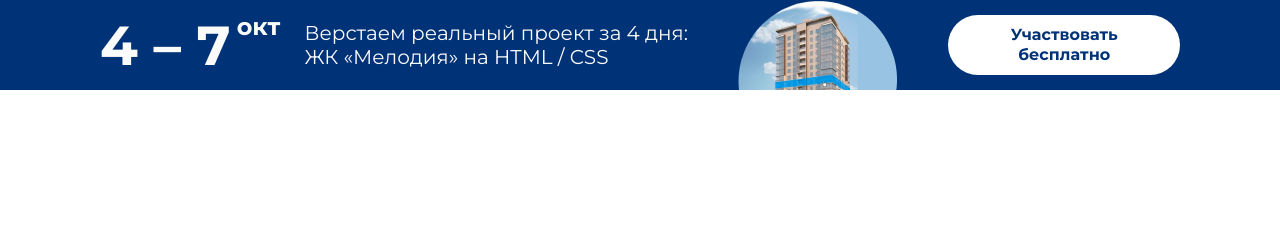
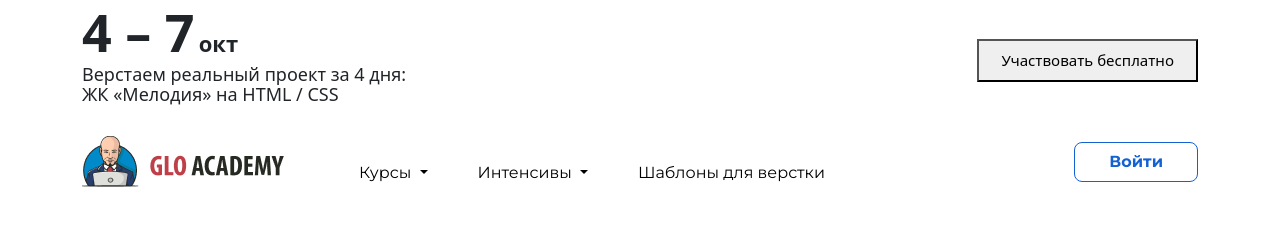
Before and after one commit to Vinare/glo-academy-website, a plain HTML site: page index.html in a window 1280 px wide. Drawn offline with nearby package versions, Linux system fonts and the light colour scheme.

Commit message:
scss styles bug

```diff
--- a/index.html
+++ b/index.html
@@ -15,21 +15,71 @@
   <script src="js/main.js" defer></script>
 </head>
 <body>
-<header class="header">
-    <div class="header__main-info">
-      <div class="header__date-group">
-        <strong class="header__date">4 – 7</strong>
-        <strong class="header__month">окт</strong>
+<div class="promo">
+  <div class="container d-flex justify-content-between align-items-center">
+    <div class="promo__main-info">
+    <div class="promo__date-group">
+      <strong class="promo__date">4 – 7</strong>
+      <strong class="promo__month">окт</strong>
+    </div>
+    <p class="promo__presentation">
+      Верстаем реальный проект за 4 дня: ЖК&nbsp;«Мелодия» на HTML&nbsp;/&nbsp;CSS
+    </p>
+  </div>
+  <button class="promo__button">Участвовать бесплатно</button>
+  </div>
+</div>
+<main>
+  <section class="hero">
+    <header class="header">
+      <div class="container">
+        <nav class="navbar navbar-expand-lg py-0">
+        <div class="container-fluid px-0">
+          <a href="#" class="logo__link">
+            <img src="img/glo-logo.png" alt="Logo: GloAcademy" class="logo__image">
+          </a>
+          <button class="navbar-toggler" type="button" data-bs-toggle="collapse" data-bs-target="#navbarNavDropdown" aria-controls="navbarNavDropdown" aria-expanded="false" aria-label="Toggle navigation">
+            <span class="navbar-toggler-icon"></span>
+          </button>
+          <div class="collapse navbar-collapse" id="navbarNavDropdown">
+            <ul class="navbar-nav">
+              <li class="nav-item dropdown">
+                <a class="nav-link dropdown-toggle" href="#" role="button" data-bs-toggle="dropdown" aria-expanded="false">
+                  Курсы
+                </a>
+                <ul class="dropdown-menu">
+                  <li><a class="dropdown-item" href="#">Курс по верстке</a></li>
+                  <li><a class="dropdown-item" href="#">Курс по JavaScript</a></li>
+                  <li><a class="dropdown-item" href="#">Курс по React</a></li>
+                </ul>
+              </li>
+              <li class="nav-item dropdown">
+                <a class="nav-link dropdown-toggle" href="#" role="button" data-bs-toggle="dropdown" aria-expanded="false">
+                  Интенсивы
+                </a>
+                <ul class="dropdown-menu">
+                  <li><a class="dropdown-item" href="#">Интенсив BMW</a></li>
+                  <li><a class="dropdown-item" href="#">Интенсив по React</a></li>
+                  <li><a class="dropdown-item" href="#">Интенсив по Vue</a></li>
+                </ul>
+              </li>
+              <li class="nav-item">
+                <a class="nav-link" href="#">Шаблоны для верстки</a>
+              </li>
+            </ul>
+          </div>
+          <button class="navbar__button">Войти</button>
+        </div>
+        </nav>
       </div>
-      <p class="header__presentation">
-        Верстаем реальный проект за 4 дня: ЖК «Мелодия» на HTML&nbsp;/&nbsp;CSS
-      </p>
+    </header>
+    <div class="video-block">
+
     </div>
-    <div class="header__img">
-      <img src="img/building.png" alt="Небоскреб">
+
     </div>
-    <button class="header__button">Участвовать бесплатно</button>
-</header>
+  </section>
+</main>
 
 </body>
 </html>
--- a/scss/_header.scss
+++ /dev/null
@@ -1,69 +0,0 @@
-.header {
-  height: 90px;
-  background-color: $dark-blue;
-  padding: 11px 112px;
-  display: flex;
-  justify-content: space-between;
-  align-items: center;
-  &__main-info {
-    display: flex;
-    align-items: center;
-    font-family: 'Montserrat', sans-serif;
-    font-style: normal;
-    color: $white;
-    margin-right: 64px;
-  }
-  &__date-group {
-    display: flex;
-    font-weight: 700;
-    margin-right: 35px;
-  }
-  &__date {
-    font-size: 55px;
-    line-height: 67px;
-    margin-right: 6px;
-    flex-shrink: 0;
-  }
-  &__month {
-    font-size: 24px;
-    line-height: 29px;
-  }
-  &__presentation {
-    margin-bottom: 0;
-    font-weight: 400;
-    font-size: 20px;
-    line-height: 24px;
-    max-width: 384px;
-  }
-  &__button {
-    border: none;
-    padding: 15px 24px;
-    font-family: 'Montserrat';
-    font-style: normal;
-    font-weight: 700;
-    font-size: 16px;
-    line-height: 20px;
-    color: $dark-blue;
-    border-radius: 62px;
-    background-color: $snow-white;
-    margin-left: 61px;
-  }
-
-  @media (min-width: 1200px) { @media (max-width: 1359px) {
-
-    padding: 11px 100px;
-    &__date-group {
-      margin-right: 24px;
-    }
-    &__main-info {
-      margin-right: 50px;
-      flex-shrink: 0;
-    }
-    &__button {
-      padding: 10px 22px;
-      margin-left: 51px;
-    }
-
- }
-}
-}
--- /dev/null
+++ b/scss/_hero.scss
@@ -0,0 +1,71 @@
+.header {
+  padding-top: 16px;
+  padding-bottom: 25px;
+
+  @media (min-width: 1360px) {
+    .container {
+      padding-left: 0;
+      padding-right: 0;
+    }
+  }
+}
+
+.logo__link {
+  margin-right: 70px;
+}
+
+.navbar {
+  &-nav {
+    margin-top: 23px;
+    .nav {
+      &-link {
+        font-family: 'Montserrat';
+        font-style: normal;
+        font-weight: 400;
+        font-size: 16px;
+        line-height: 20px;
+        color: $black;
+        padding: 0;
+        padding-left: 0;
+      }
+    }
+  }
+  &-toggler {
+    align-self: center;
+  }
+  &-expand-lg {
+    .navbar {
+      &-nav {
+        .nav {
+          &-link {
+            padding-left: 0;
+            padding-right: 50px;;
+            &:last-child {
+              padding-right: 0;
+            }
+          }
+        }
+      }
+    }
+  }
+  &__button {
+    font-family: 'Montserrat';
+    font-style: normal;
+    font-weight: 700;
+    font-size: 16px;
+    line-height: 20px;
+    color: #1461D2;
+    border: 1px solid #1461D2;
+    border-radius: 8px;
+    background: $snow-white;
+    padding: 9px 34px;
+  }
+
+  @media (max-width: 991.98px) {
+    &__button {
+      display: none;
+    }
+   }
+
+
+}
--- a/scss/_media.scss
+++ b/scss/_media.scss
@@ -1,11 +1,21 @@
 @media (hover: hover) {
   @media (pointer: fine) {
-    .header {
+    .promo {
       &__button {
         &:hover {
           background-color: #9fd3ff;
         }
       }
     }
+
+    .navbar {
+      &__button {
+        &:hover {
+          background-color: #333333;
+          color: $white;
+          border-color: #333333;
+        }
+      }
   }
+ }
 }
--- /dev/null
+++ b/scss/_promo.scss
@@ -0,0 +1,126 @@
+.promo {
+  @media (min-width: 768px) {
+      &__date {
+        font-size: 34px;
+        line-height: 60px;
+      }
+      &__month {
+        font-size: 17px;
+        line-height: 26px;
+      }
+      &__date-group {
+        margin-right: 12px;
+      }
+      &__main-info {
+        flex-shrink: 0;
+      }
+      &__presentation {
+        font-size: 16px;
+        line-height: 20px;
+        max-width: 308px;
+      }
+      &__button {
+        font-size: 15px;
+        line-height: 19px;
+        padding: 8px 22px;
+        margin-left: 34px;
+      }
+    }
+
+  @media (min-width: 992px) {
+    &__date {
+      font-size: 52px;
+      line-height: 64px;
+    }
+    &__month {
+      font-size: 22px;
+    }
+    &__date-group {
+      margin-right: 18px;
+    }
+    &__main-info {
+      flex-shrink: 0;
+    }
+    &__presentation {
+      font-size: 18px;
+      max-width: 355px;
+    }
+    &__button {
+      padding: 8px 22px;
+      margin-left: 34px;
+    }
+  }
+
+  @media (min-width: 1200px) {
+    .promo {
+    &__date-group {
+      margin-right: 24px;
+    }
+    &__main-info {
+      flex-shrink: 0;
+    }
+    &__button {
+      padding: 10px 22px;
+      margin-left: 51px;
+    }
+  }
+
+  @media (min-width: 1360px) {
+      height: 90px;
+      background-color: $dark-blue;
+      display: flex;
+      justify-content: space-between;
+      align-items: center;
+      background-image: url('/img/building.png');
+      background-repeat: no-repeat;
+      background-position: 777px 0;
+      background-size: 159px 90px;
+      &__main-info {
+        display: flex;
+        align-items: center;
+        font-family: 'Montserrat', sans-serif;
+        font-style: normal;
+        color: $white;
+      }
+      &__date-group {
+        display: flex;
+        font-weight: 700;
+        margin-right: 35px;
+      }
+      &__date {
+        font-size: 55px;
+        line-height: 67px;
+        margin-right: 6px;
+        flex-shrink: 0;
+      }
+      &__month {
+        font-size: 24px;
+        line-height: 29px;
+      }
+      &__presentation {
+        margin-bottom: 0;
+        font-weight: 400;
+        font-size: 20px;
+        line-height: 24px;
+        max-width: 384px;
+      }
+      &__button {
+        border: none;
+        padding: 15px 24px;
+        font-family: 'Montserrat';
+        font-style: normal;
+        font-weight: 700;
+        font-size: 16px;
+        line-height: 20px;
+        color: $dark-blue;
+        border-radius: 62px;
+        background-color: $snow-white;
+      }
+
+      .container {
+        padding-left: 0;
+        padding-right: 0;
+      }
+  }
+  }
+}
--- a/scss/_variables.scss
+++ b/scss/_variables.scss
@@ -1,3 +1,4 @@
 $snow-white: #FFFFFF;
 $white: #FBFBFB;
 $dark-blue: #003277;
+$black: #000000;
--- a/scss/style.scss
+++ b/scss/style.scss
@@ -1,3 +1,4 @@
 @import 'variables';
-@import 'header';
+@import 'promo';
+@import 'hero';
 @import 'media';
```
Also changed, not shown: css/style.css, img/glo-logo.png (added), 1 other file.
